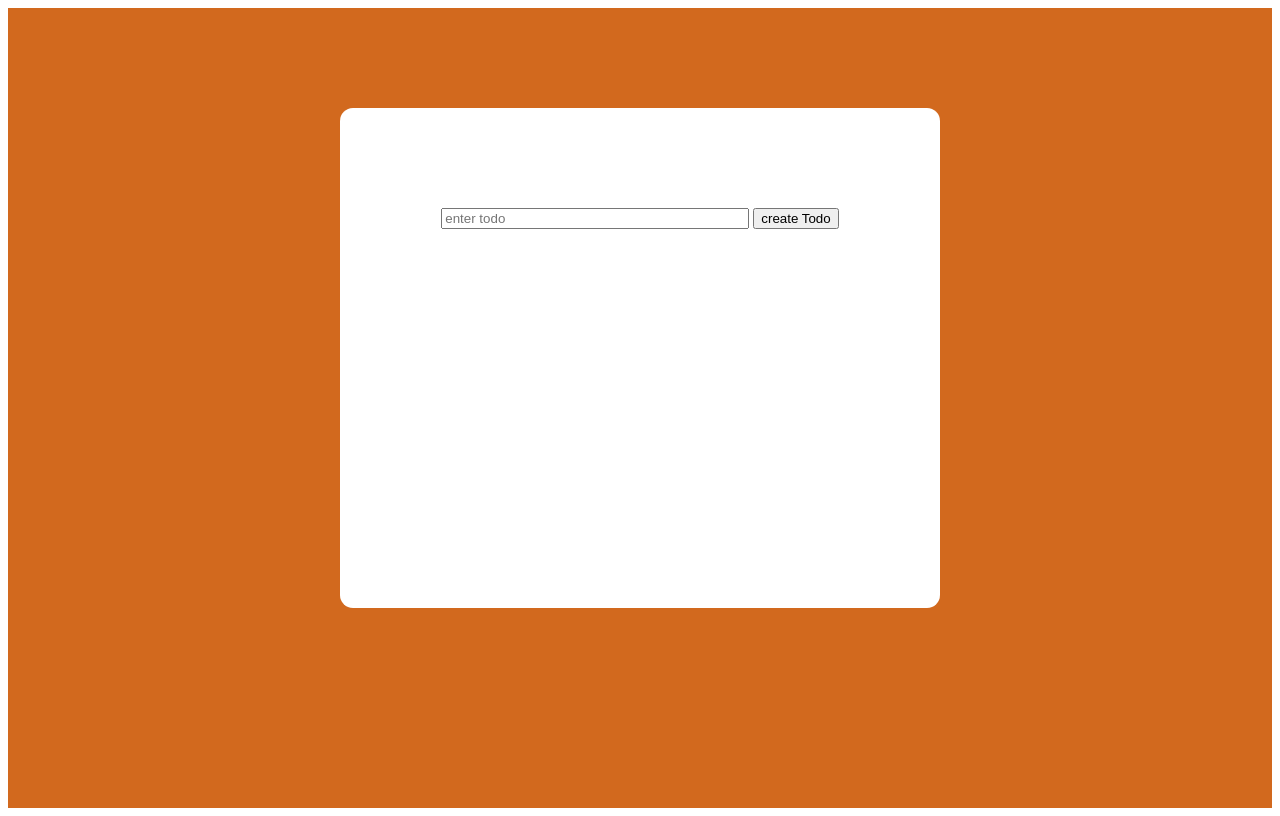
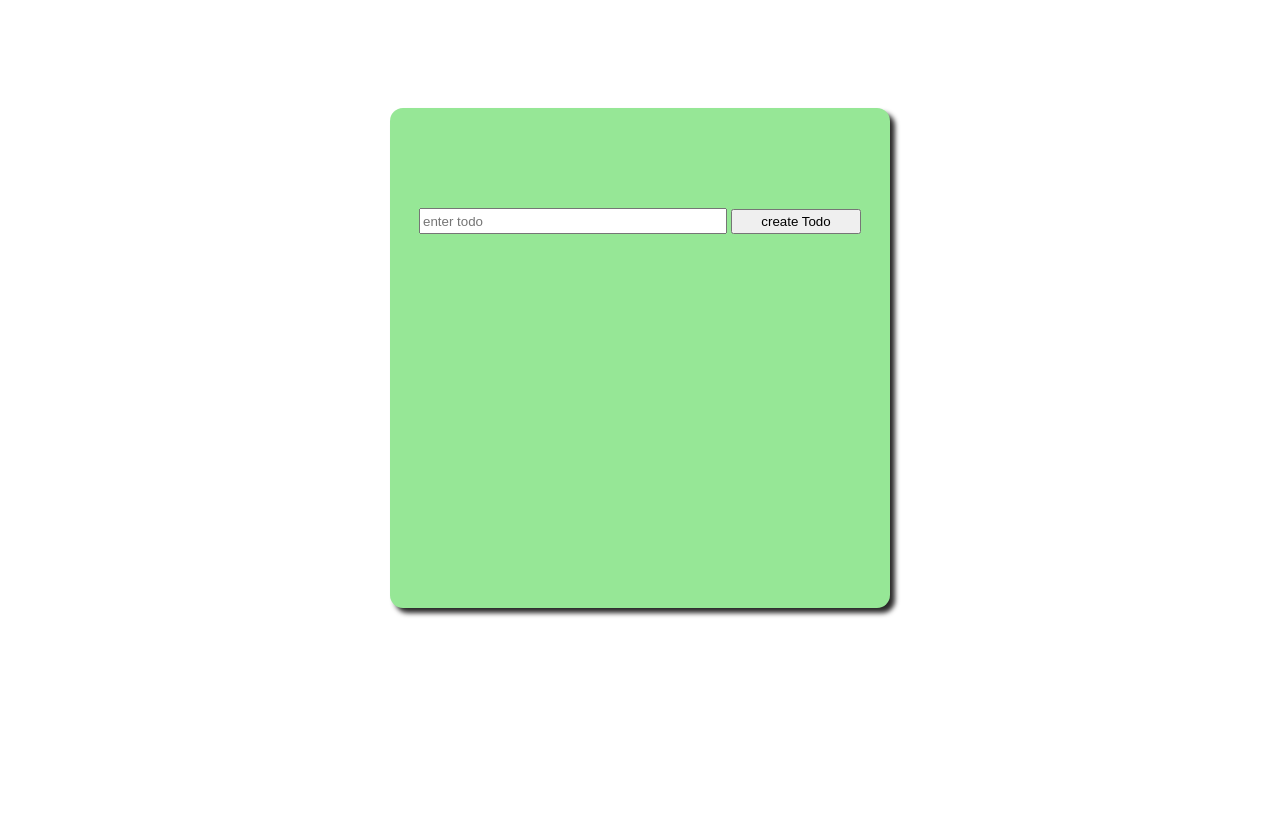
Before and after one commit to ivannissimrch/NewTodo, a plain HTML site: page index.html in a window 1280 px wide. Drawn offline with Linux system fonts and the light colour scheme.

Commit message:
add markdown

```diff
--- a/app.js
+++ b/app.js
@@ -2,6 +2,7 @@
 const store = [];
 
 //funtions
+//create and initialize app
 const createApp = () => {
   return `<div class="main-container">
       <form action="">
--- a/style.css
+++ b/style.css
@@ -1,5 +1,5 @@
 main{
-    background-color: chocolate;
+
     display: flex;
     align-items:flex-start;
     justify-content:center;
@@ -8,20 +8,30 @@ main{
 }
 
 .main-container{
+    background-color: rgb(150, 231, 150);
     display: flex;
     align-items:center;
     justify-content:flex-start;
     flex-direction: column;
     margin-top: 100px;
     padding-top: 100px;
-    width: 600px;
+    width: 500px;
     min-height: 400px;
     border-radius: 13px;
-    background-color: white;
+    box-shadow:  5px 5px 5px rgb(43, 42, 42);
+
 }
 
-input{width: 300px;}
+input{width: 300px;
+height: 20px;}
+
+#create-btn{
+    width: 130px;
+    height: 25px;
+
+}
 
 .completed{
     text-decoration: line-through;
+
 }
```
Also changed, not shown: todoImage.png (added), 1 other file.
